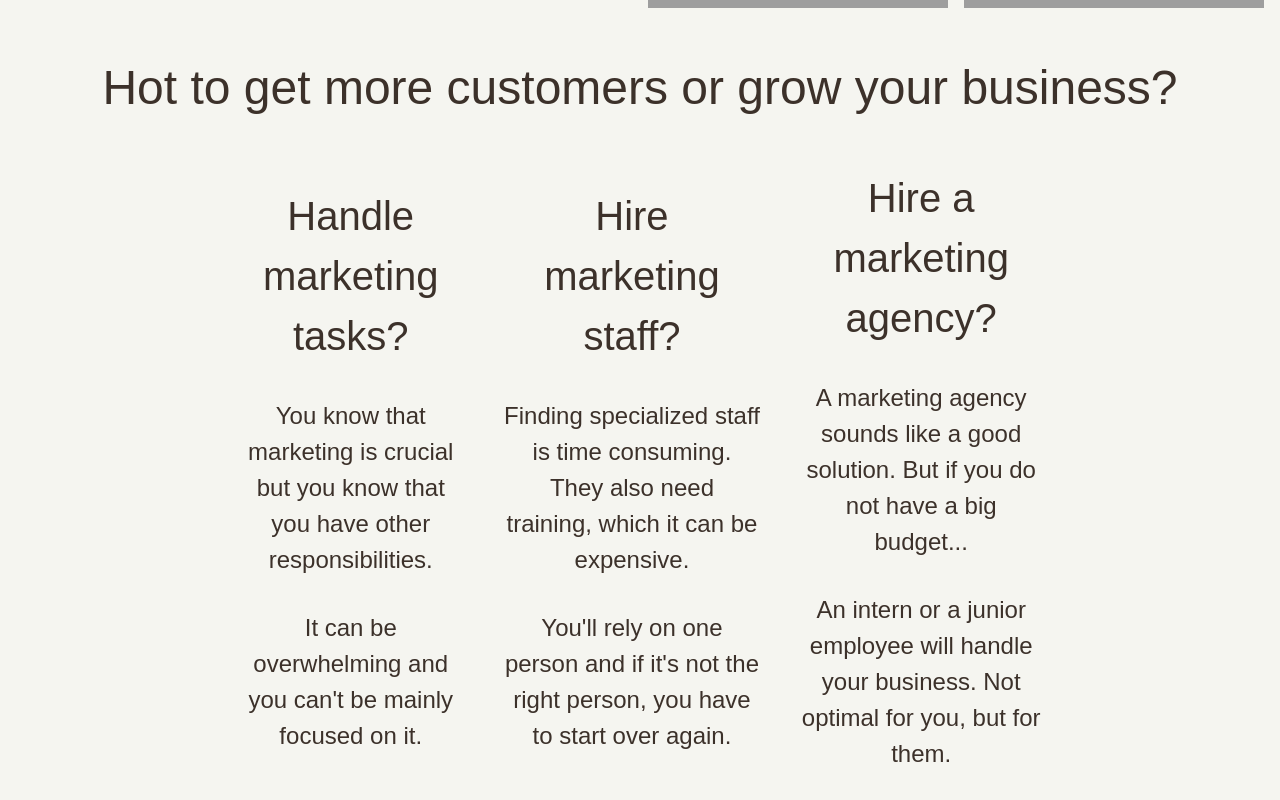
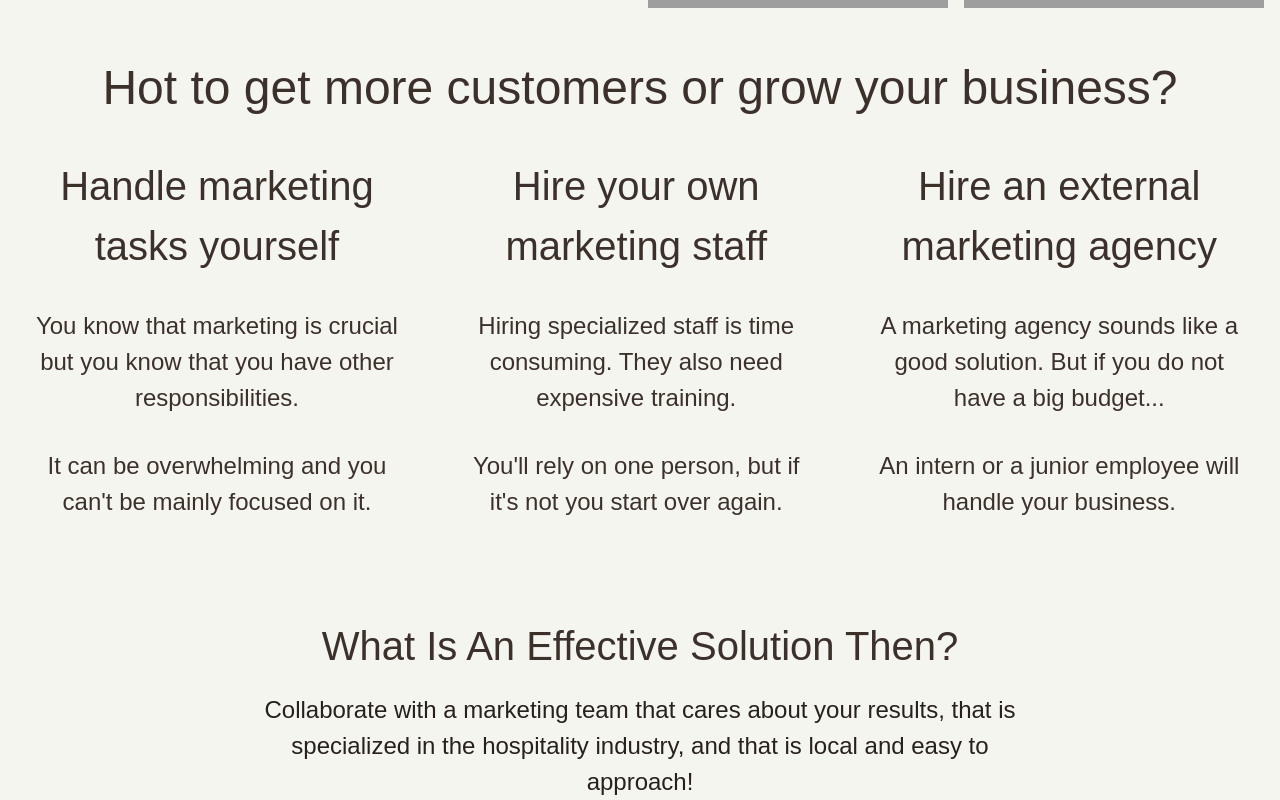
Before and after one commit to JimPepp/prestigelodge-website, a Next.js app: page / in a window 1280 px wide. Shown: the part 1400-2200 px from the top of the page. Built offline with nearby package versions, Linux system fonts and the light colour scheme; grey boxes are pictures that could not be loaded; a web font is replaced by a local one.

Commit message:
Alignment fixes.

```diff
--- a/src/app/page.jsx
+++ b/src/app/page.jsx
@@ -7,54 +7,50 @@ export default function Page() {
       <Header />
       <Intro />
       <CTA displayImages={true} />
-
       <div className="pt-8">
         <h1 className="text-3xl sm:text-4xl md:text-5xl text-center pt-3">
           Hot to get more customers or grow your business?
         </h1>
       </div>
 
-      <div className="flex flex-col justify-center md:flex-row py-8 lg:px-[10%] xl:px-[17%] 3xl:px-[25%]">
-        <div className="flex flex-col justify-center px-5">
-          <h1 className="text-3xl sm:text-4xl text-center pt-3">
-            Handle marketing tasks?
+      <div className="flex flex-col lg:flex-row justify-center 2xl:px-40 hd:px-60 3xl:px-[20%]">
+        <div className="flex justify-start items-center flex-col m-8">
+          <h1 className="text-3xl sm:text-4xl text-center pb-8">
+            Handle marketing tasks yourself
           </h1>
-          <p className="text-center text-xl lg:text-2xl py-8">
+          <p className="text-center text-xl lg:text-2xl pb-8">
             You know that marketing is crucial but you know that you have other
             responsibilities.
           </p>
-          <p className="text-center text-xl lg:text-2xl pb-8">
+          <p className="text-center text-xl lg:text-2xl">
             It can be overwhelming and you can't be mainly focused on it.
           </p>
         </div>
-        <div className="flex flex-col justify-center px-5">
-          <h1 className="text-3xl sm:text-4xl text-center pt-3">
-            Hire marketing staff?
+        <div className="flex justify-start items-center flex-col m-8">
+          <h1 className="text-3xl sm:text-4xl text-center pb-8">
+            Hire your own marketing staff
           </h1>
-          <p className="text-center text-xl lg:text-2xl py-8">
-            Finding specialized staff is time consuming. They also need
-            training, which it can be expensive.
+          <p className="text-center text-xl lg:text-2xl pb-8">
+            Hiring specialized staff is time consuming. They also need expensive
+            training.
           </p>
-          <p className="text-center text-xl lg:text-2xl pb-8">
-            You'll rely on one person and if it's not the right person, you have
-            to start over again.
+          <p className="text-center text-xl lg:text-2xl">
+            You'll rely on one person, but if it's not you start over again.
           </p>
         </div>
-        <div className="flex flex-col justify-center px-5">
-          <h1 className="text-3xl sm:text-4xl text-center pt-3">
-            Hire a marketing agency?
+        <div className="flex justify-start items-center flex-col m-8">
+          <h1 className="text-3xl sm:text-4xl text-center pb-8">
+            Hire an external marketing agency
           </h1>
-          <p className="text-center text-xl lg:text-2xl py-8">
+          <p className="text-center text-xl lg:text-2xl pb-8">
             A marketing agency sounds like a good solution. But if you do not
             have a big budget...
           </p>
-          <p className="text-center text-xl lg:text-2xl pb-8">
-            An intern or a junior employee will handle your business. Not
-            optimal for you, but for them.
+          <p className="text-center text-xl lg:text-2xl">
+            An intern or a junior employee will handle your business.
           </p>
         </div>
       </div>
-
       <section className="flex justify-center">
         <div className="max-w-screen-3xl px-4 py-8 sm:px-6 sm:py-12 lg:px-8 lg:py-16">
           <div className="grid grid-cols-1 max-w-3xl gap-y-8 lg:items-center">
@@ -269,7 +265,6 @@ export default function Page() {
           </div>
         </div>
       </section>
-
       <CTA />
       <Footer />
     </>
--- a/tailwind.config.js
+++ b/tailwind.config.js
@@ -15,6 +15,8 @@ module.exports = {
       screens: {
         'short': { 'raw': '(max-height: 600px)'},
         'xs': { 'raw': '(max-width: 374px)' },
+        '2xl': { 'raw': '(min-width: 1570px)'},
+        'hd': { 'raw': '(min-width: 1890px)'},
         '3xl' : { 'raw': '(min-width: 2000px)' },
         '4xl' : { 'raw': '(min-width: 3500px)' }
       },
```
